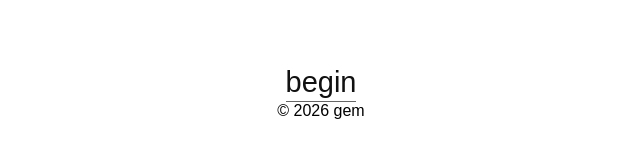
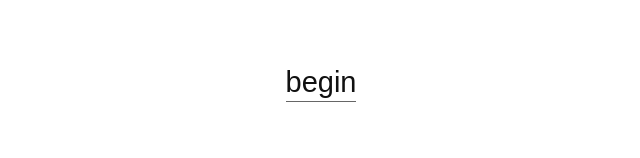
Before and after one commit to ohlucinda/gem, a Jekyll site: the page built from sp.html, in a window 1280 px wide. Shown: the part 653-811 px from the top of the page, without its empty margins (319-959 px from the left). Built offline with Jekyll 4.4.1, drawn with Linux system fonts in a browser that asks for light colours; some web fonts are replaced.

Commit message:
Update sp.html

```diff
--- a/sp.html
+++ b/sp.html
@@ -79,10 +79,5 @@ layout: null
       <a href="/blog" class="begin-link">begin</a>
     </div>
 
-    <footer>
-      © 2026 gem
-    </footer>
-  </div>
-
 </body>
 </html>
```
